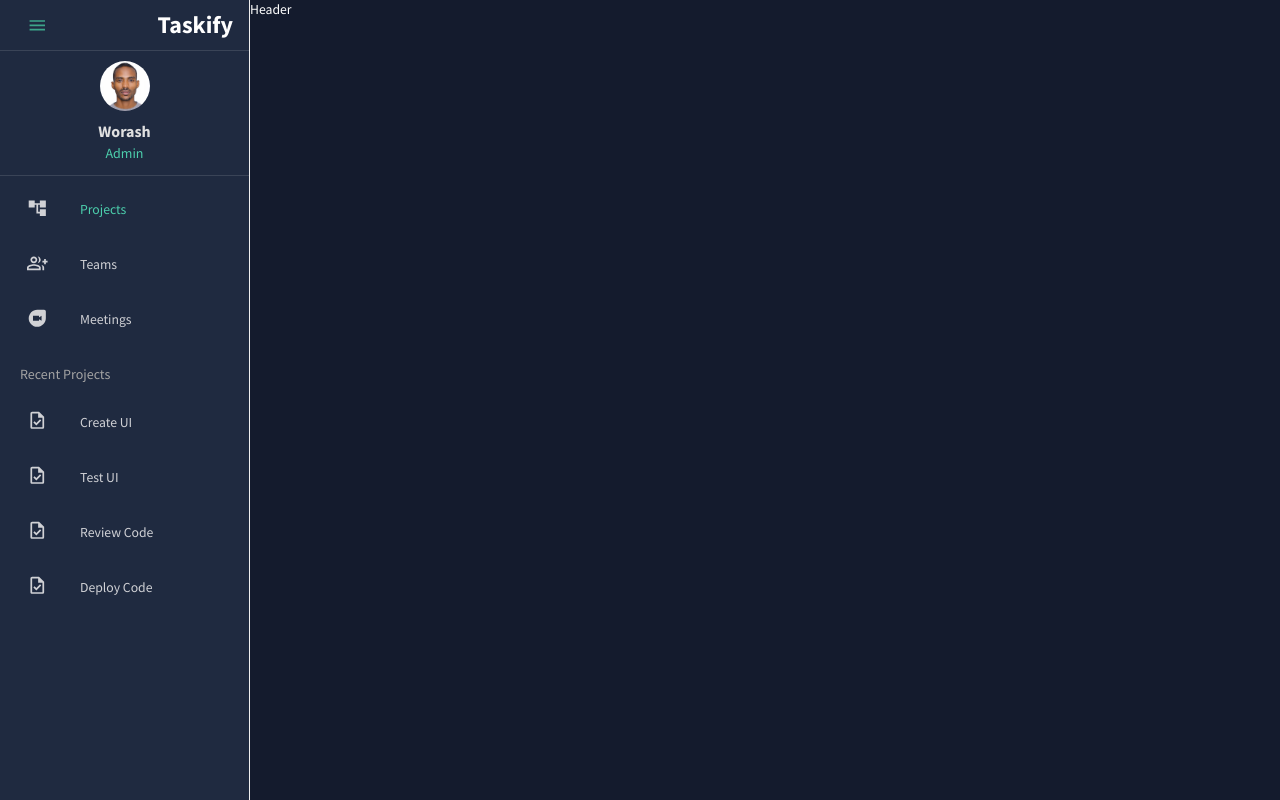
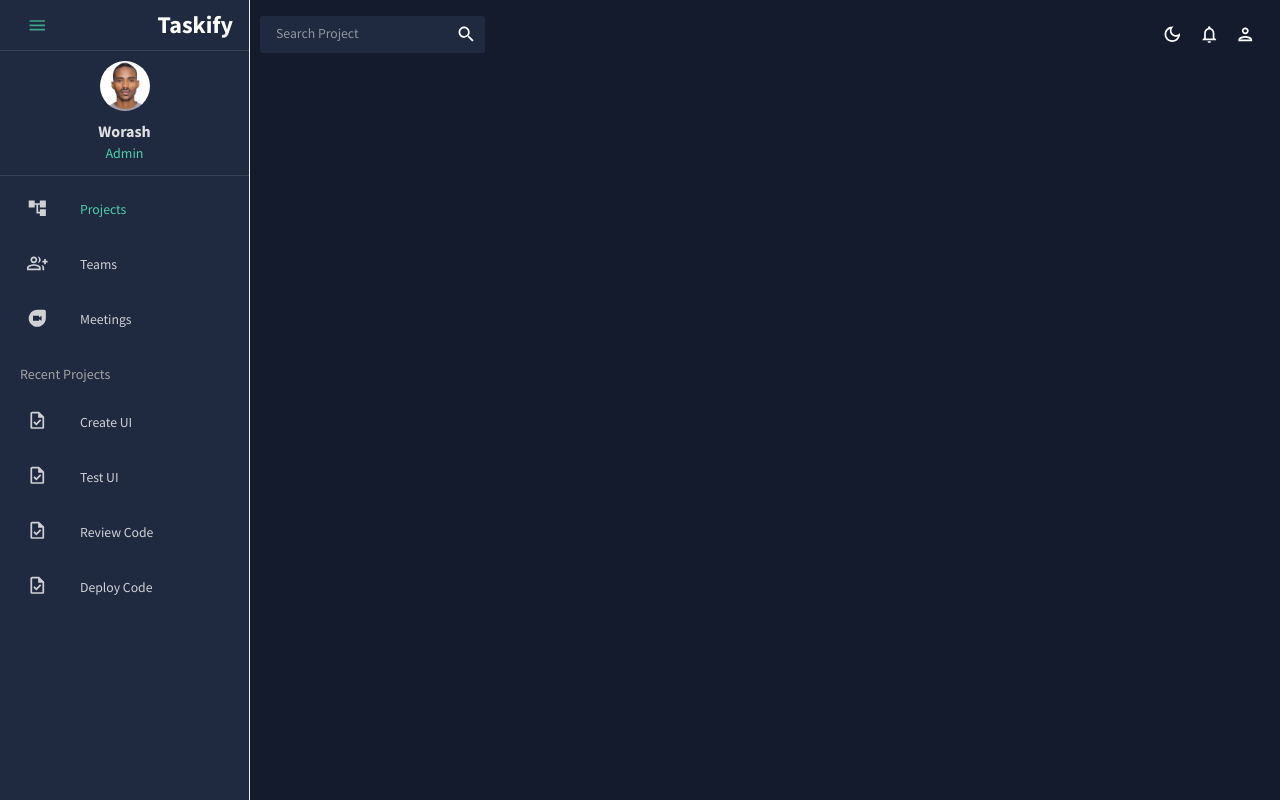
Before and after one commit to worashf/taskify-frontend, a React (Create React App) app: page / in a window 1280 px wide. Built offline with nearby package versions, Linux system fonts and the light colour scheme.

Commit message:
Add header

```diff
--- a/src/layout/Header.js
+++ b/src/layout/Header.js
@@ -1,9 +1,60 @@
- import React from 'react'
+import React, { useContext } from "react";
+import { Box, IconButton, InputBase, useTheme } from "@mui/material";
+import SearchIcon from "@mui/icons-material/Search";
+import LightModeOutlinedIcon from "@mui/icons-material/LightModeOutlined";
+import DarkModeOutlinedIcon from "@mui/icons-material/DarkModeOutlined";
+import NotificationsOutlinedIcon from "@mui/icons-material/NotificationsOutlined";
+import SettingsOutlinedIcon from "@mui/icons-material/SettingsOutlined";
+import PersonOutlinedIcon from "@mui/icons-material/PersonOutlined";
 
- const Header = () => {
-   return (
-     <div>Header</div>
-   )
- }
+import { ColorModeContext, tokens } from "../theme";
 
- export default Header
+const Header = () => {
+  const theme = useTheme();
+  const colors = tokens(theme.palette.mode);
+  const colorMode = useContext(ColorModeContext);
+  return (
+    <Box
+      sx={{
+        display: "flex",
+        justifyContent: "space-between",
+        p: "2",
+        mt: 2,
+      }}
+    >
+      <Box
+        display="flex"
+        backgroundColor={colors.primary[400]}
+        borderRadius="3px"
+        marginLeft="10px"
+      >
+        <InputBase placeholder="Search Project" sx={{ ml: 2, flex: 1 }} />
+        <IconButton type="button" p="2px">
+          <SearchIcon />
+        </IconButton>
+      </Box>
+      <Box
+        sx={{
+          display: "flex",
+          marginRight: 2,
+        }}
+      >
+        <IconButton onClick={colorMode.toggleColorMode}>
+          {theme.palette.mode === "dark" ? (
+            <DarkModeOutlinedIcon />
+          ) : (
+            <LightModeOutlinedIcon />
+          )}
+        </IconButton>
+        <IconButton>
+          <NotificationsOutlinedIcon />
+        </IconButton>
+        <IconButton>
+          <PersonOutlinedIcon />
+        </IconButton>
+      </Box>
+    </Box>
+  );
+};
+
+export default Header;
```
